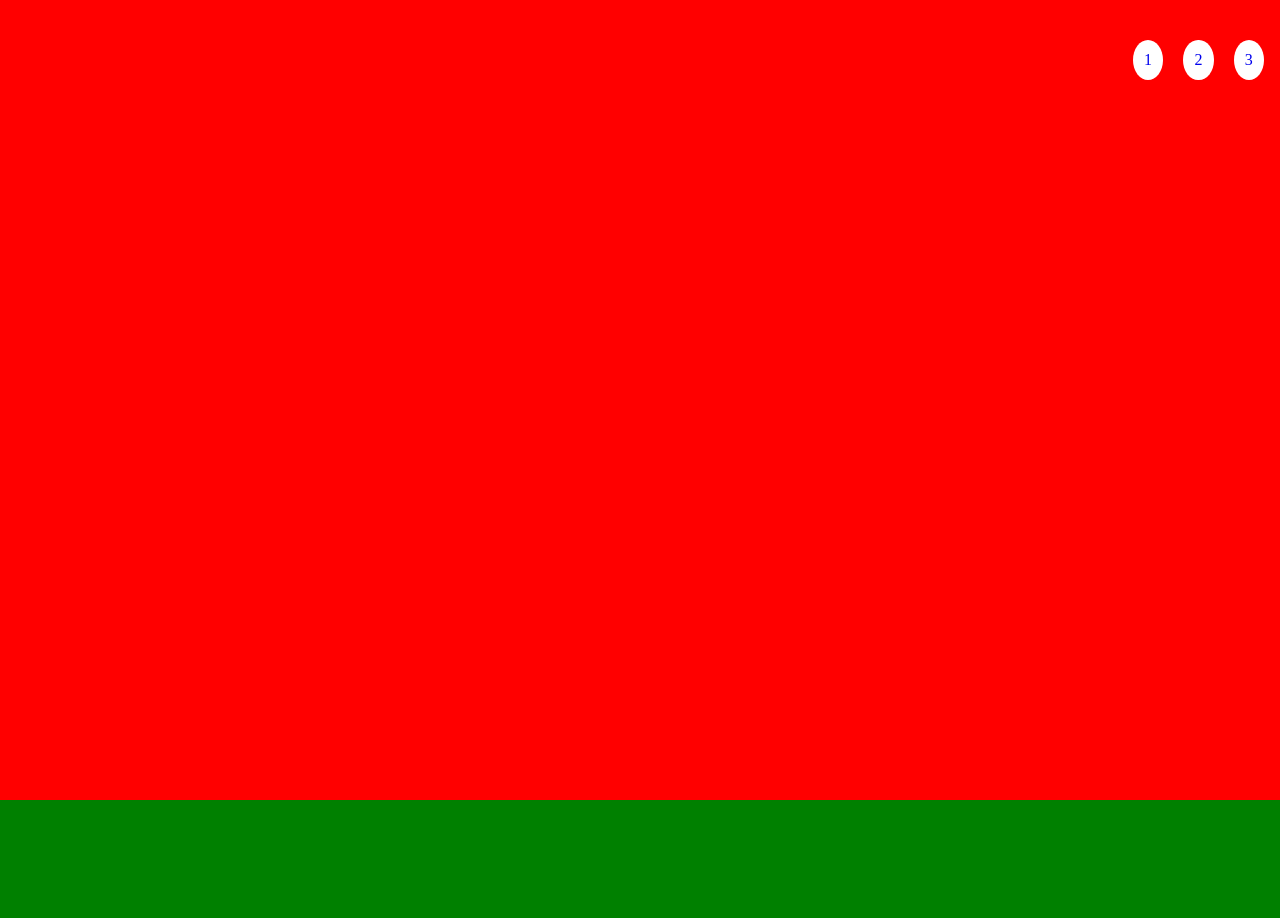
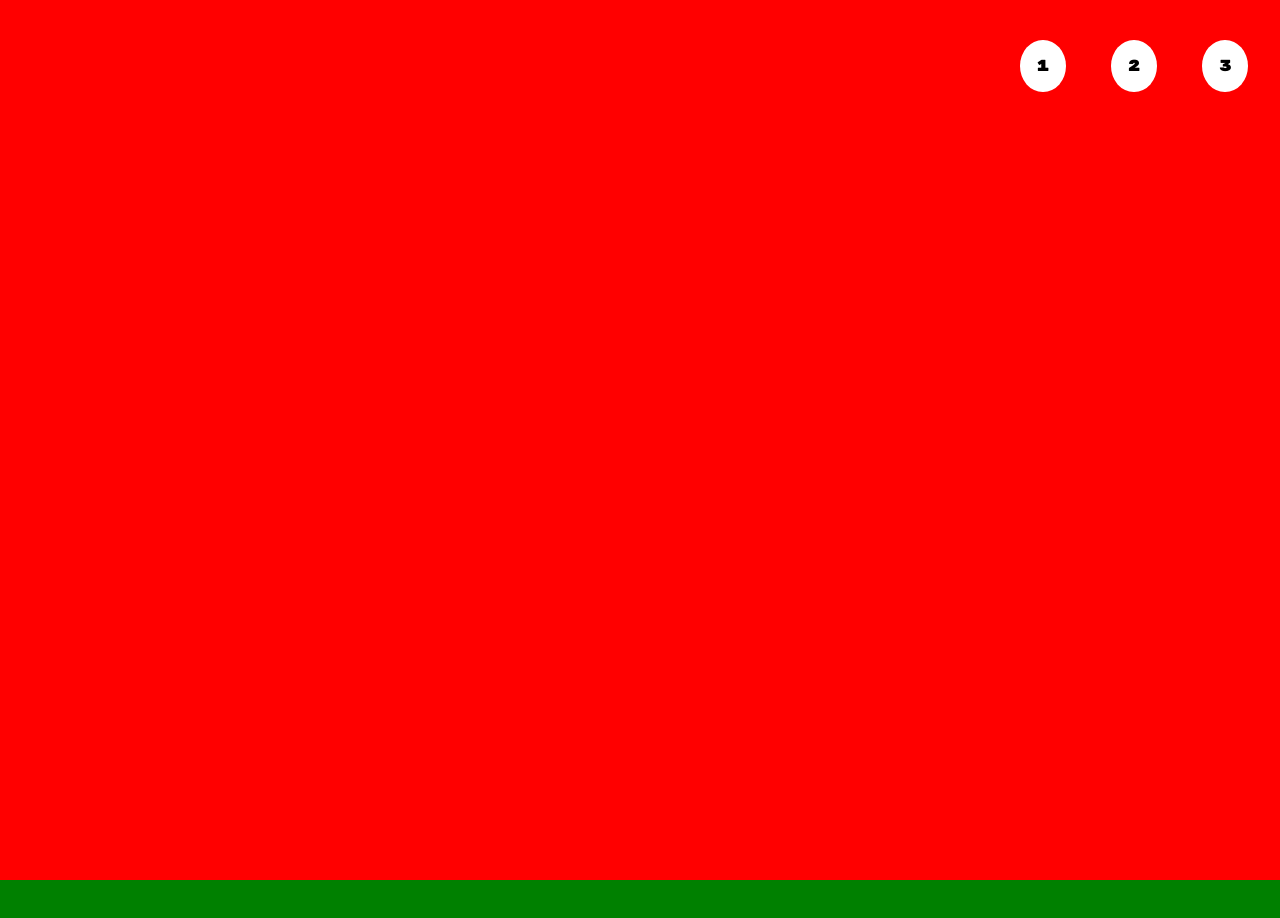
Before and after one commit to antonrugg/htmlcss-shoes, a plain HTML site: page index.html in a window 1280 px wide. Shown: the top 918 px of the page. Drawn offline with Linux system fonts and the light colour scheme.

Commit message:
added alpha navbar - adjusted vh - overflow-hidden

```diff
--- a/index.html
+++ b/index.html
@@ -5,6 +5,9 @@
     <meta http-equiv="X-UA-Compatible" content="IE=edge">
     <meta name="viewport" content="width=device-width, initial-scale=1.0">
     <title>Shoes Promo - Boolean</title>
+    <link rel="preconnect" href="https://fonts.googleapis.com">
+    <link rel="preconnect" href="https://fonts.gstatic.com" crossorigin>
+    <link href="https://fonts.googleapis.com/css2?family=Rubik+Mono+One&display=swap" rel="stylesheet">
     <link rel="stylesheet" href="style.css">
 </head>
 <body>
--- a/style.css
+++ b/style.css
@@ -5,13 +5,14 @@
 }
 
 body{
-
+    font-family: 'Rubik Mono One', sans-serif;
+    overflow: hidden;
 }
 
 .nav-bar{
     height: 10vh;
     width: 100%;
-    background-color: red;
+    background-color: rgba(0, 0, 0, 0);
     position: fixed;
 }
 
@@ -27,17 +28,20 @@ body{
 .nav-bar li{
     background-color: white;
     border-radius: 50%;
-    padding: 0.7rem;
+    padding: 1rem;
     display: inline-block;
-    margin-right: 1rem;
+    margin-right: 2rem;
 }
 
 li > a{
     text-decoration: none;
+    font-size: 16px;
+    color: black;
+    font-weight: normal;
 }
 
 .promo{
-    height: 100vh;
+    height: 110vh;
     width: 100%;
 }
 
```
